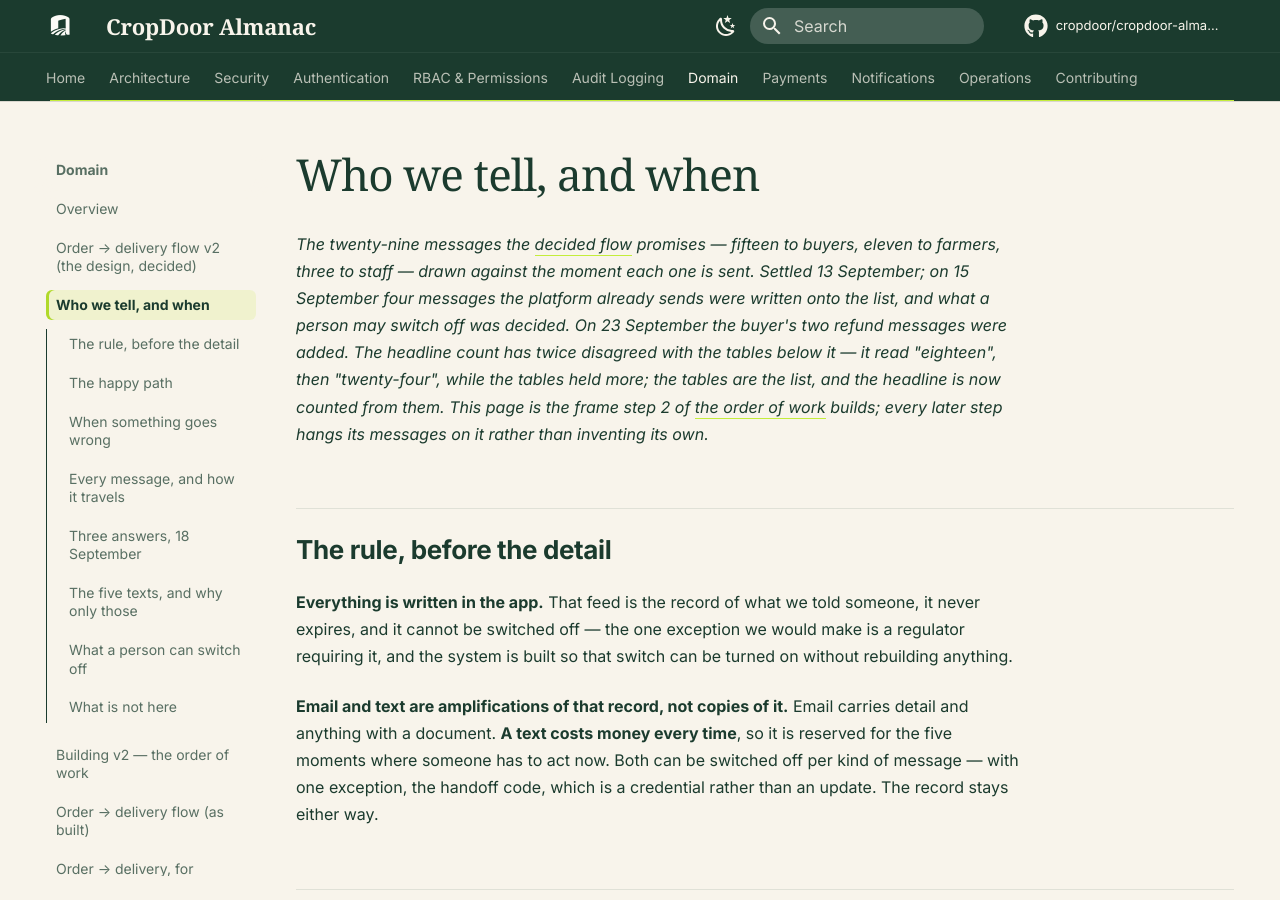
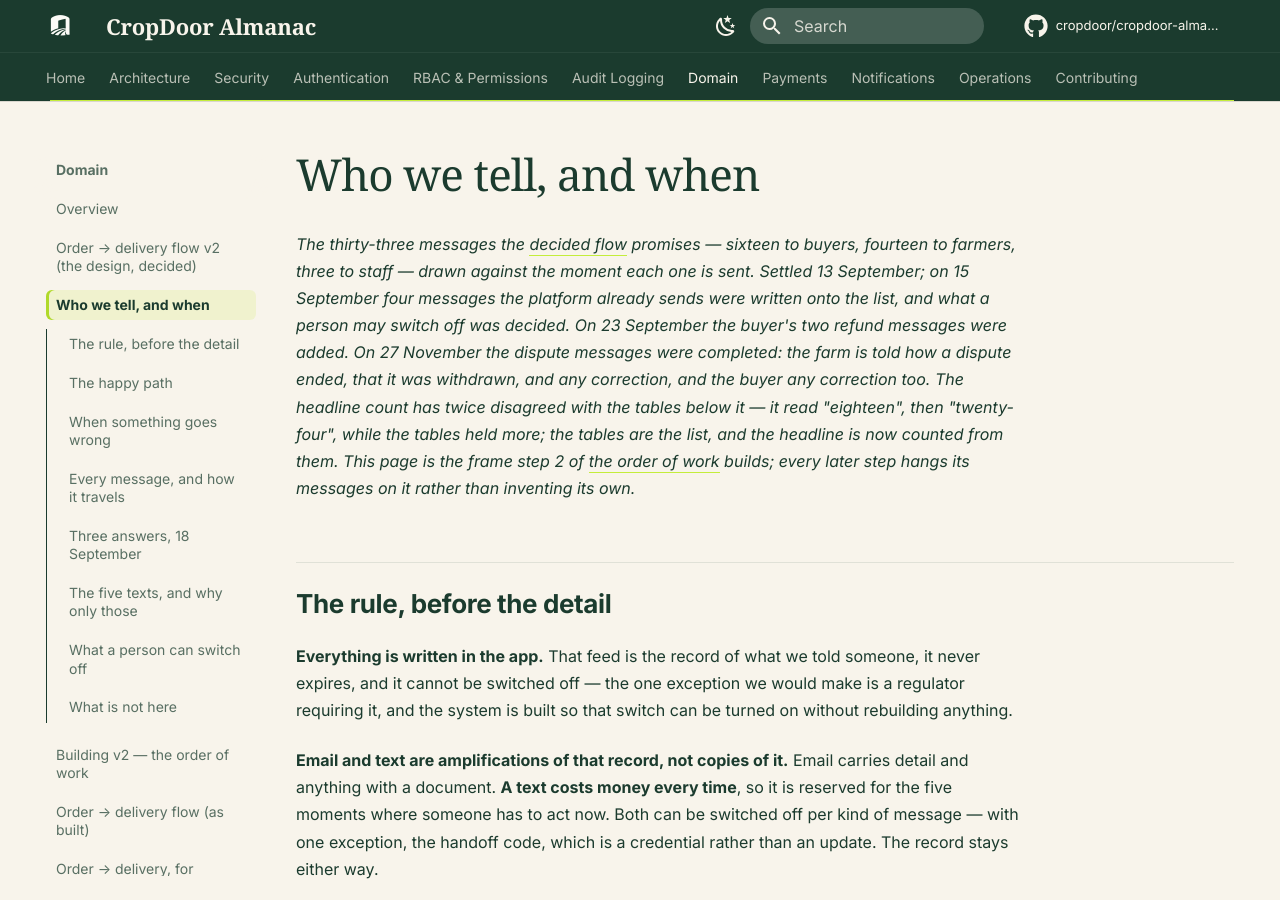
Before and after one commit to cropdoor/cropdoor-almanac, an MkDocs documentation site: the page built from docs/domain/order-delivery-notifications.md, in a window 1280 px wide and 900 px high. Built offline with MkDocs 1.6.1 and Material for MkDocs 9.7.7, drawn with Linux system fonts in a browser that asks for light colours; some web fonts are replaced; comment, search, counter and statistics services are not loaded; some of the changed text lies outside the part shown.

Commit message:
docs(notifications): the dispute messages U5 completed (#405)

````diff
--- a/docs/domain/order-delivery-notifications.md
+++ b/docs/domain/order-delivery-notifications.md
@@ -1,10 +1,11 @@
 # Who we tell, and when
 
-*The twenty-nine messages the [decided flow](order-delivery-flow-v2.md) promises — fifteen to
-buyers, eleven to farmers, three to staff — drawn against the moment each one is sent. Settled
+*The thirty-three messages the [decided flow](order-delivery-flow-v2.md) promises — sixteen to
+buyers, fourteen to farmers, three to staff — drawn against the moment each one is sent. Settled
 13 September; on 15 September four messages the platform already sends were written onto the list,
 and what a person may switch off was decided. On 23 September the buyer's two refund messages were
-added. The headline count has twice disagreed with the tables below it — it read "eighteen", then
+added. On 27 November the dispute messages were completed: the farm is told how a dispute ended,
+that it was withdrawn, and any correction, and the buyer any correction too. The headline count has twice disagreed with the tables below it — it read "eighteen", then
 "twenty-four", while the tables held more; the tables are the list, and the headline is now counted
 from them. This page is the frame step 2 of
 [the order of work](order-delivery-flow-v2-build-order.md) builds; every later step hangs its
@@ -89,14 +90,15 @@ sequenceDiagram
     B->>CD: raises a dispute
     CD->>B: we have your complaint
     CD->>F: a dispute was raised on your order
-    F->>CD: answers it
+    F->>CD: gives its side (a complaint about the produce)
     CD->>B: the farm has answered
-    CD->>B: the dispute is resolved
+    CD->>B: the dispute is resolved, and any refund
+    CD->>F: the dispute is resolved, and what comes off the payout
 ```
 
 ## Every message, and how it travels
 
-**Buyer — fifteen messages**
+**Buyer — sixteen messages**
 
 | When | What they hear | In-app | Email | Text |
 | --- | --- | --- | --- | --- |
@@ -113,10 +115,11 @@ sequenceDiagram
 | They raise a dispute | We have your complaint | yes | yes | — |
 | The farm answers it | What the farm said | yes | yes | — |
 | The dispute is resolved | The outcome, and any refund with it | yes | yes | — |
+| CropDoor corrects its decision | The decision as it now stands | yes | yes | — |
 | The provider accepts a refund | Your refund has started, and we will say when it is sent | yes | yes | — |
 | The refund is sent | It is on its way back, in 3 to 10 working days, with the credit note on the order | yes | yes | — |
 
-**Farmer — eleven messages**
+**Farmer — fourteen messages**
 
 | When | What they hear | In-app | Email | Text |
 | --- | --- | --- | --- | --- |
@@ -128,7 +131,10 @@ sequenceDiagram
 | The crew could not collect | It failed, and why | yes | yes | — |
 | A delivery comes back | Your produce is on its way back | yes | yes | — |
 | The order is cancelled | It was cancelled, by whom, and why | yes | yes | — |
-| A buyer disputes the order | A complaint was raised, what it says, and the answer they owe | yes | yes | — |
+| A buyer disputes the order | A complaint was raised, what it says, and, on a complaint about the produce, the side they may give | yes | yes | — |
+| The dispute is resolved | The outcome, and what comes off the payout for this order: up to the refund, or nothing | yes | yes | — |
+| The buyer withdraws it | It is closed, and nothing comes off the payout because of it | yes | yes | — |
+| CropDoor corrects its decision | The decision as it now stands | yes | yes | — |
 | The payout runs | You have been paid | yes | yes | — |
 | A payment is returned to us | The payment for this order came back, and we are looking into it | yes | yes | — |
 
@@ -192,7 +198,7 @@ left their list — the same message as the one above.
 
 ## The five texts, and why only those
 
-A text costs money every time it is sent, and a single buyer could receive fifteen messages on one
+A text costs money every time it is sent, and a single buyer could receive sixteen messages on one
 order. These five are the ones where someone has to do something, now:
 
 - **the handoff code**, because they need it at the door and may not have the app open — and at the
@@ -207,7 +213,7 @@ Everything else is in the app, with email where there is detail or a document to
 
 **Four kinds of message, and a person switches off a kind, not a message.** Fewer kinds and
 switching off "delivered" would also stop "we could not deliver"; one switch a message would be
-twenty-nine switches nobody reads.
+thirty-three switches nobody reads.
 
 | Kind | Who sees it | In-app | Email | Text |
 | --- | --- | --- | --- | --- |
````
